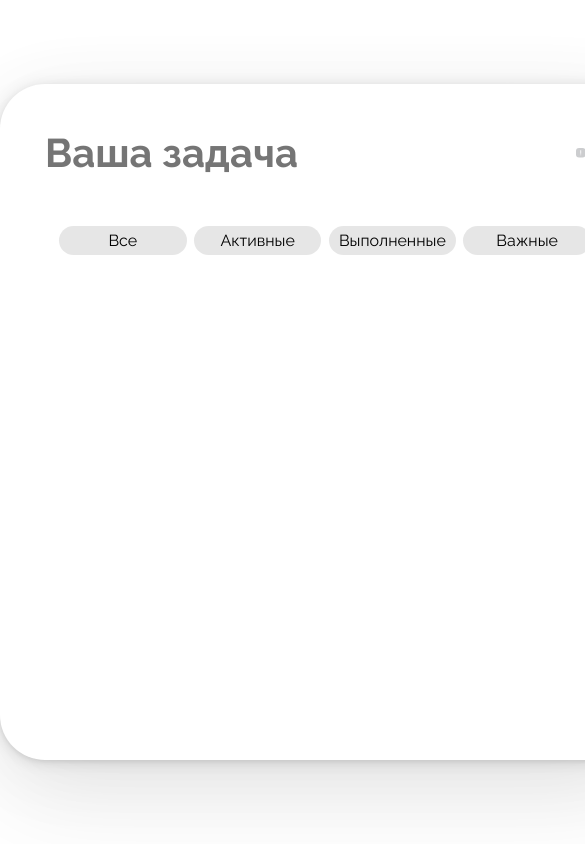
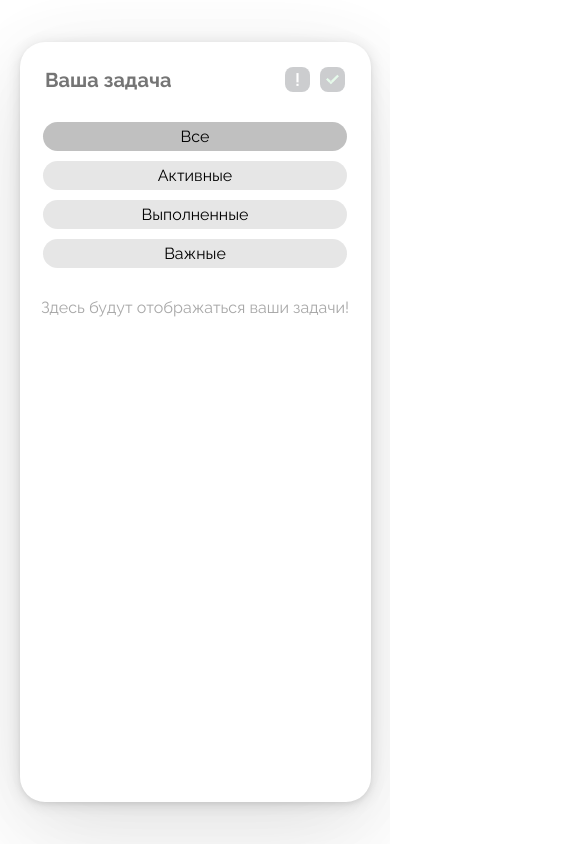
Before and after one commit to G3N1SS/ToDo-app, a React (Vite) app: page / in a window 390 px wide. Shown: the top 844 px of the page, 585 px wide, since content can reach past the window. Built offline with nearby package versions, Linux system fonts and the light colour scheme.

Commit message:
feat: finish frontend MVP

```diff
--- a/src/App/App.jsx
+++ b/src/App/App.jsx
@@ -4,15 +4,19 @@ import TaskList from '../TaskList/TaskList.jsx';
 import './app.css';
 
 function App() {
-  const [list, setList] = useState(
-    JSON.parse(localStorage.getItem('list')) || []
-  );
+  const [list, setList] = useState([]);
+
   function removeItem(id) {
     setList((prevlist) => prevlist.filter((el) => el.id !== id));
   }
-  useEffect(() => {
-    localStorage.setItem('list', JSON.stringify(list));
-  }, [list, { list }]);
+
+  async function loadTasksFromServer() {
+    // TODO: fetch tasks from server
+  }
+
+  async function saveTasksToServer(updatedList) {
+    // TODO: send data to server
+  }
 
   return (
     <main className="page">
--- a/src/App/app.css
+++ b/src/App/app.css
@@ -12,3 +12,14 @@
   box-shadow: 0 40px 100px 0 rgba(0, 0, 0, 0.08), 0 10px 80px 0 rgba(0, 0, 0, 0.06), 0 2px 15px 0 rgba(0, 0, 0, 0.12), 0 2px 4px 0 rgba(0, 0, 0, 0.06);
   background: #fff;
 }
+
+@media (max-width: 768px) {
+  .page {
+    width: 90%;
+    height: 90vh;
+    margin: 5vh auto;
+    padding: 25px 15px;
+    gap: 30px;
+    border-radius: 25px;
+  }
+}
--- a/src/Input/input.css
+++ b/src/Input/input.css
@@ -17,3 +17,20 @@
 .form__button_disabled{
   cursor: not-allowed;
 }
+
+@media(max-width: 768px){
+  .input{
+    font-size: clamp(20px,5vw,40px);
+    width: 70vw;
+  }
+  .form__button{
+    height: 25px;
+    width: 25px;
+  }
+}
+
+@media(max-width: 500px){
+  .input{
+    width: 59vw;
+  }
+}
--- a/src/TaskItem/TaskItem.jsx
+++ b/src/TaskItem/TaskItem.jsx
@@ -75,7 +75,7 @@ export default function TaskItem({ item, removeItem, onToggleCompleted }) {
         </button>
       </div>
       <div className={'task-list__text'}>
-        {item.text}
+        <p className="task-list__text-content">{item.text}</p>
         {/*Кнопка удаления*/}
         <button
           onClick={() => removeItem(item.id)}
--- a/src/TaskItem/taskitem.css
+++ b/src/TaskItem/taskitem.css
@@ -19,7 +19,8 @@
 
 .task-list__btns{
   display: flex;
-  gap: 10px
+  gap: 10px;
+  margin: 0;
 }
 
 /*.task-list__item_not-important{*/
@@ -36,4 +37,28 @@
 
 .task-list__btn{
   height: 35px;
+  width: 35px;
 }
+
+@media (max-width: 768px) {
+  .task-list__item {
+    width: 80vw;
+    align-items: center;
+    gap: 12px;
+    font-size: clamp(16px, 4vw, 20px);
+    padding: 12px;
+  }
+  .task-list__btn{
+    height: 25px;
+    width: 30px;
+  }
+  .task-list__text{
+    font-size: 18px;
+  }
+  .task-list__text{
+    gap: 0px;
+  }
+  .task-list__text-content{
+    width: 100%;
+  }
+}
--- a/src/TaskList/TaskList.jsx
+++ b/src/TaskList/TaskList.jsx
@@ -5,12 +5,18 @@ import './tasklist.css';
 export default function TaskList({ list, removeItem, setList }) {
   const [filter, setFilter] = useState('all');
 
+  const filteredList = list.filter((item) => {
+    if (filter === 'all') return true;
+    else if (filter === 'active') return !item.completed;
+    else if (filter === 'completed') return item.completed;
+    else if (filter === 'important') return item.important;
+  });
+
   function toggleCompleted(id) {
     const updatedTasks = list.map((task) =>
       task.id === id ? { ...task, completed: !task.completed } : task
     );
     setList(updatedTasks);
-    localStorage.setItem('list', JSON.stringify(updatedTasks));
   }
   return (
     <>
@@ -34,53 +40,28 @@ export default function TaskList({ list, removeItem, setList }) {
           Выполненные
         </button>
         <button
-          className={`filter__btn ${filter === 'completed' && 'filter__btn_active'}`}
+          className={`filter__btn ${filter === 'important' && 'filter__btn_active'}`}
           onClick={() => setFilter('important')}
         >
           Важные
         </button>
       </div>
-      <ul className={'task-list'}>
-        {list.map((item) =>
-          filter === 'all' ? (
+      {filteredList.length >= 1 ? (
+        <ul className="task-list">
+          {filteredList.map((item) => (
             <TaskItem
               key={item.id}
               item={item}
               removeItem={removeItem}
               onToggleCompleted={toggleCompleted}
             />
-          ) : filter === 'completed' ? (
-            item.completed && (
-              <TaskItem
-                key={item.id}
-                item={item}
-                removeItem={removeItem}
-                onToggleCompleted={toggleCompleted}
-              />
-            )
-          ) : filter === 'important' ? (
-            item.important && (
-              <TaskItem
-                key={item.id}
-                item={item}
-                removeItem={removeItem}
-                onToggleCompleted={toggleCompleted}
-              />
-            )
-          ) : filter === 'active' ? (
-            !item.completed && (
-              <TaskItem
-                key={item.id}
-                item={item}
-                removeItem={removeItem}
-                onToggleCompleted={toggleCompleted}
-              />
-            )
-          ) : (
-            ''
-          )
-        )}
-      </ul>
+          ))}
+        </ul>
+      ) : (
+        <h2 className={'task-list__title'}>
+          Здесь будут отображаться ваши задачи!
+        </h2>
+      )}
     </>
   );
 }
--- a/src/TaskList/tasklist.css
+++ b/src/TaskList/tasklist.css
@@ -17,3 +17,18 @@
   background-color: rgba(129, 129, 129, 0.2);
   padding: 5px 0;
 }
+
+.filter__btn_active{
+  background-color: rgba(129, 129, 129, 0.5);
+}
+
+.task-list__title{
+  font-family: "Raleway", sans-serif;
+  color: rgba(129, 129, 129, 0.7);
+}
+
+@media (max-width: 768px) {
+  .filter__btn{
+    width: 100%;
+  }
+}
--- a/src/index.css
+++ b/src/index.css
@@ -1,3 +1,4 @@
 @import url('./vendor/reset.css');
 @import url('./vendor/fonts.css');
 @import url('./vendor/constants.css');
+@import url('./vendor/responsive.css');
--- /dev/null
+++ b/src/vendor/responsive.css
@@ -0,0 +1,21 @@
+@media (max-width: 768px) {
+  .task-list__item {
+    flex-direction: column;
+    align-items: flex-start;
+    padding: 12px;
+  }
+
+  .task-list__text {
+    font-size: 14px;
+    word-break: break-word;
+  }
+
+  .task-list__btns {
+    margin-bottom: 10px;
+  }
+
+  .filter {
+    flex-wrap: wrap;
+    gap: 10px 20px;
+  }
+}
```
